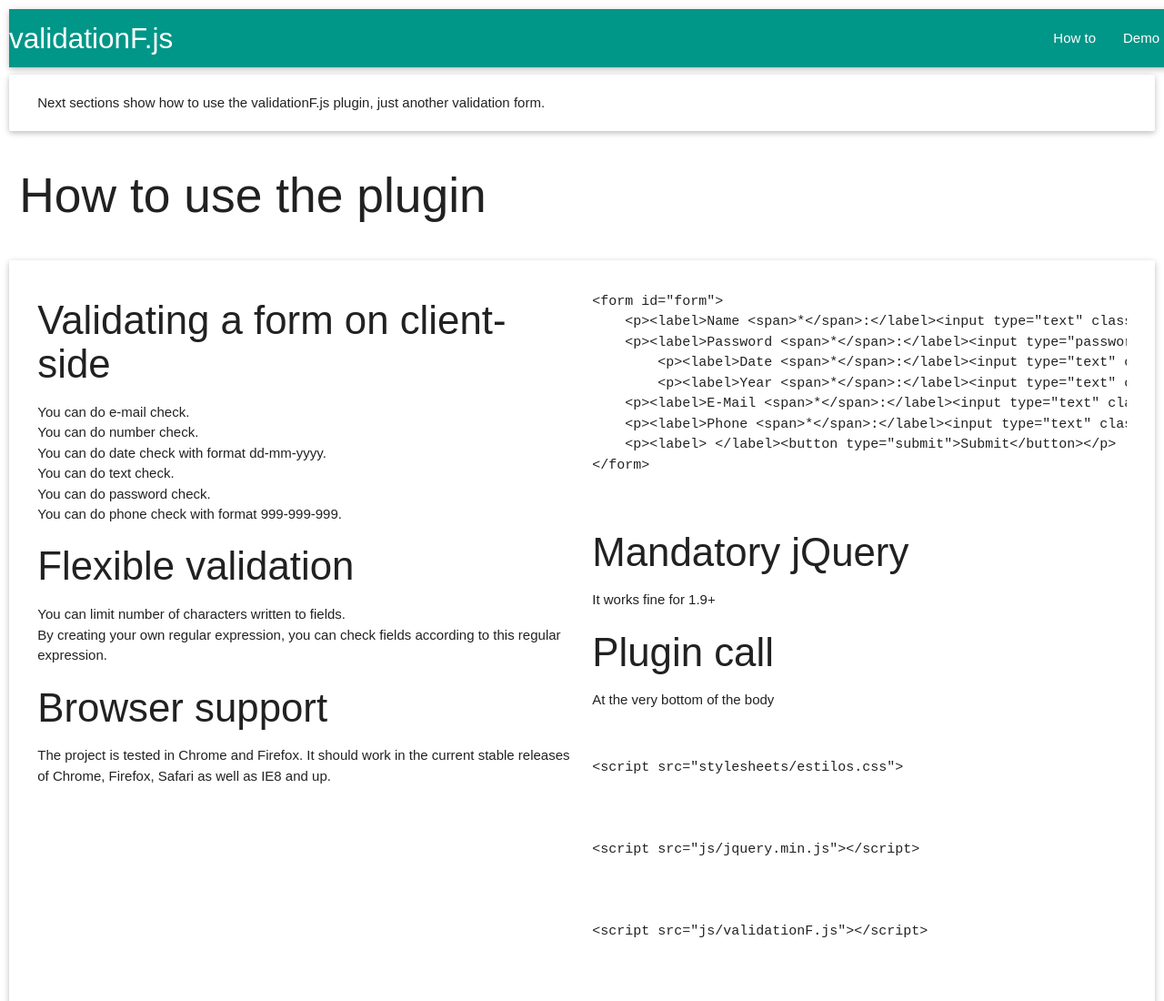
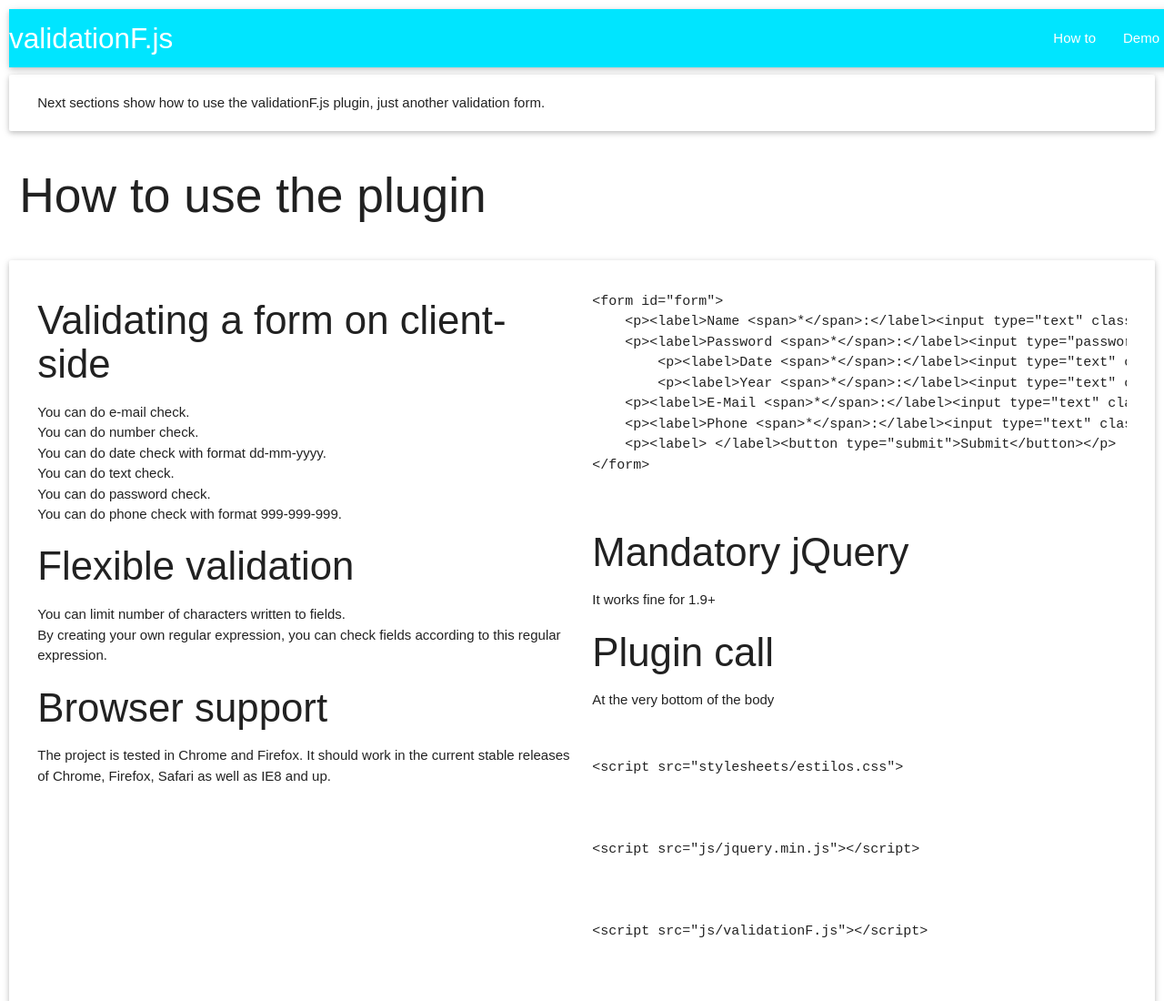
Before and after one commit to FerP/FerP.github.io, a plain HTML site: page index.html in a window 1280 px wide. Shown: the top 1100 px of the page at 91% size. Drawn offline with nearby package versions, Linux system fonts and the light colour scheme.

Commit message:
Update index.html

```diff
--- a/index.html
+++ b/index.html
@@ -13,7 +13,7 @@
 
 <body>
   <div class="navbar-fixed">
-    <nav class="teal">
+    <nav class="cyan accent-3">
       <div class="nav-wrapper">
         <a href="#!" class="brand-logo">validationF.js</a>
         <ul class="right hide-on-med-and-down">
```
